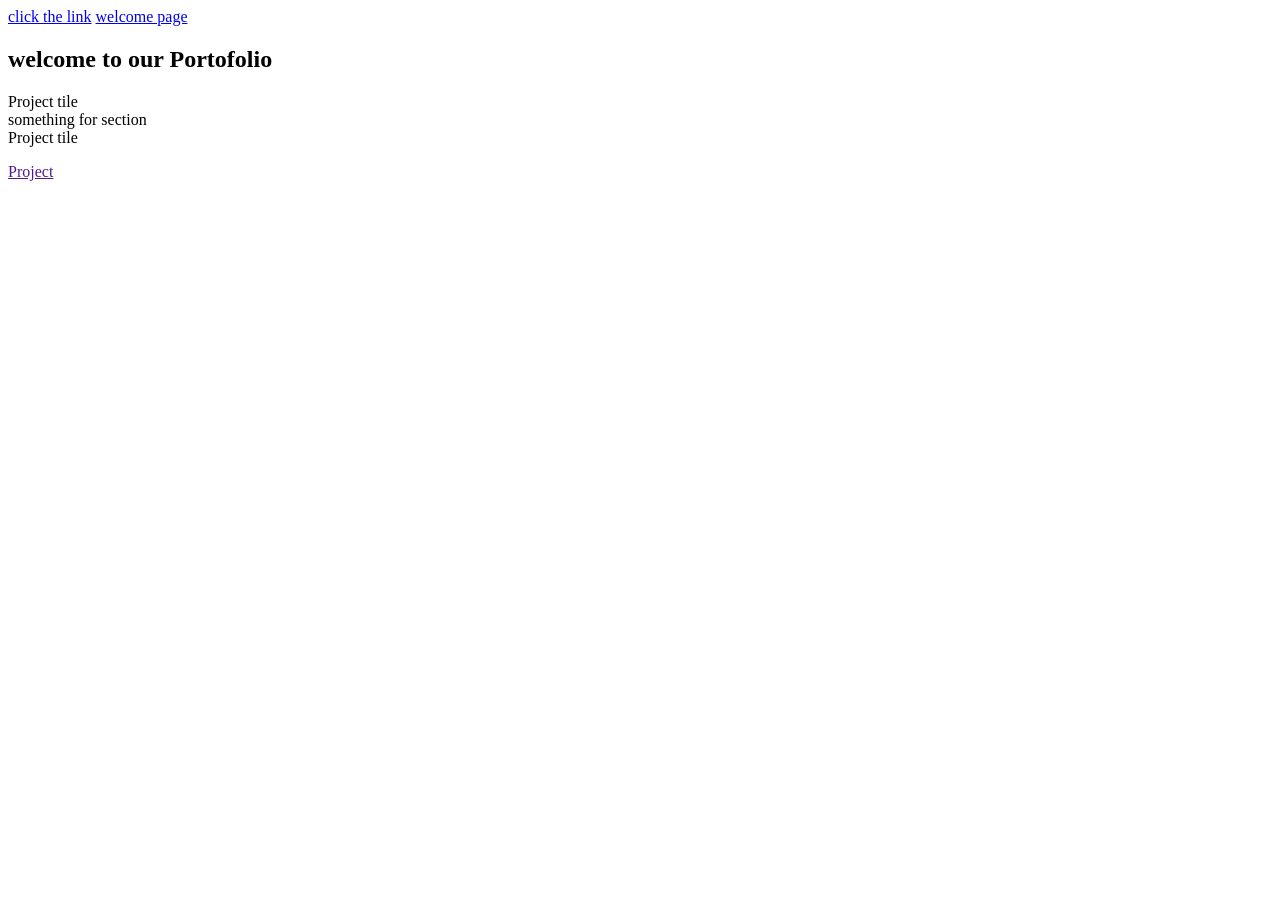
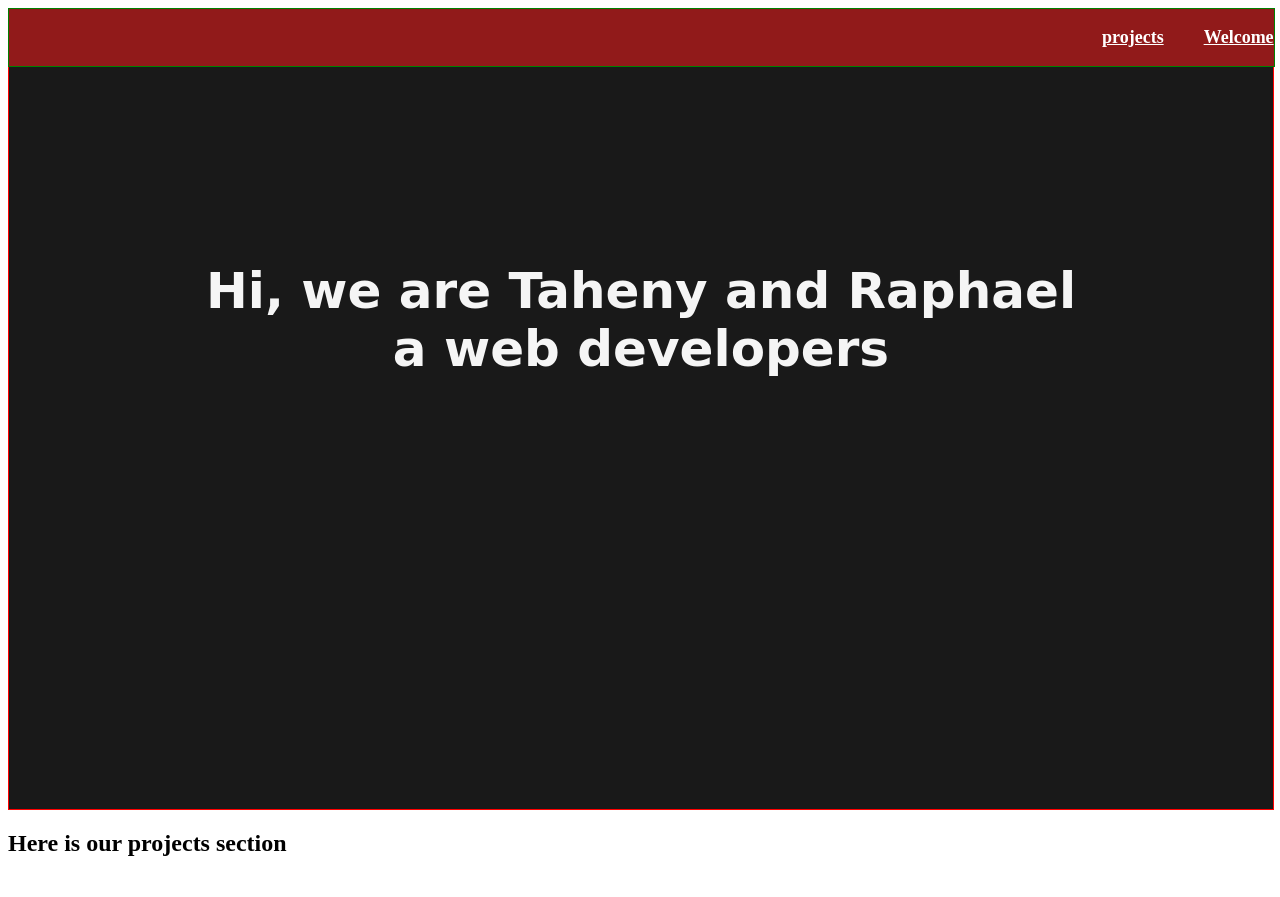
Before and after one commit to TahenyBELGUITH/marc_Taheny_microverse, a plain HTML site: page index.html in a window 1280 px wide. Before the commit the page ends 800 px from the top, so only its background shows below. Drawn offline with Linux system fonts and the light colour scheme.

Commit message:
adding css on html

```diff
--- a/css/style.css
+++ b/css/style.css
@@ -0,0 +1,48 @@
+nav
+{
+    position: fixed;
+    background-color: rgb(145, 26, 26);
+    border: solid 1px green;
+    width:98.8% ;
+    height:auto;
+    display: inline-block;
+}
+ul
+{
+    color: white;
+    text-decoration: none;
+    list-style: none;
+    float: right;
+    right:0%;
+    top:0%;
+    font-size: large;
+    font-weight: bold;
+}
+a{color:white;}
+.welcome-section
+{
+    border : 1px solid red;
+    width: 100%;
+    height: 100vh;
+    font-style:cursive ;
+    text-align: center;
+    background-color:rgba(3, 3, 3, 0.911);
+}
+@media (max-width: 720px)
+{
+    .welcome-section
+    {
+        width :max-content;
+        height: 100vh;
+        font-size: small;
+
+    }
+}
+#welcome-section h1
+{
+    color:whitesmoke;
+    margin-top: 20%;
+    font-family: cursive;
+    font-weight: bold;
+    font-size:50px;
+}
--- a/index.html
+++ b/index.html
@@ -3,25 +3,28 @@
   <head>
     <meta charset="UTF-8">
     <title>Fork Me! FCC: Test Suite Template</title>
-    <link rel="stylesheet" href="css/style.css">
+    <link rel="stylesheet" href="css/style.css" >
   </head>
 
   <body>
     <script src="https://cdn.freecodecamp.org/testable-projects-fcc/v1/bundle.js"></script>
-    <nav>
-      <a href="#projects" target= "_blank"> click the link</a>
-      <a href="#welcome-section">welcome page</a>
-    </nav>
-    <section id="welcome-section" >
-      <h1>welcome to our Portofolio</h1>
-      <div class="project-tile"> Project tile</div>
+      <nav id="navbar">
+            <ul><li><a href="#welcome-section" target=""> Welcome </a></li></ul>
+            <ul><li></li><a href="#projects" target="">projects</a></li></ul>
+      </nav>
+
+    <section id="welcome-section" class="welcome-section">
+      <h1>Hi, we are Taheny and Raphael <br> a web developers </h1>
     </section>
 
-    <section id="projects"> something for section
-      <div class="project-tile"> Project tile</div>
-      <p><a href=""> Project</a></p>
+    <section id="projects" class="projects">
+      <h1>Here is our projects section</h1>
+      <div class="project-tile">
+        <a href=#></a>
+      </div>
     </section>
 
+    <p><a href="https://github.com/TahenyBELGUITH/marc_Taheny_microverse" target="_blank" id="profile-link"> Wanna see our work?</a></p>
 
     <script  src="js/index.js"></script>
   </body>
```
